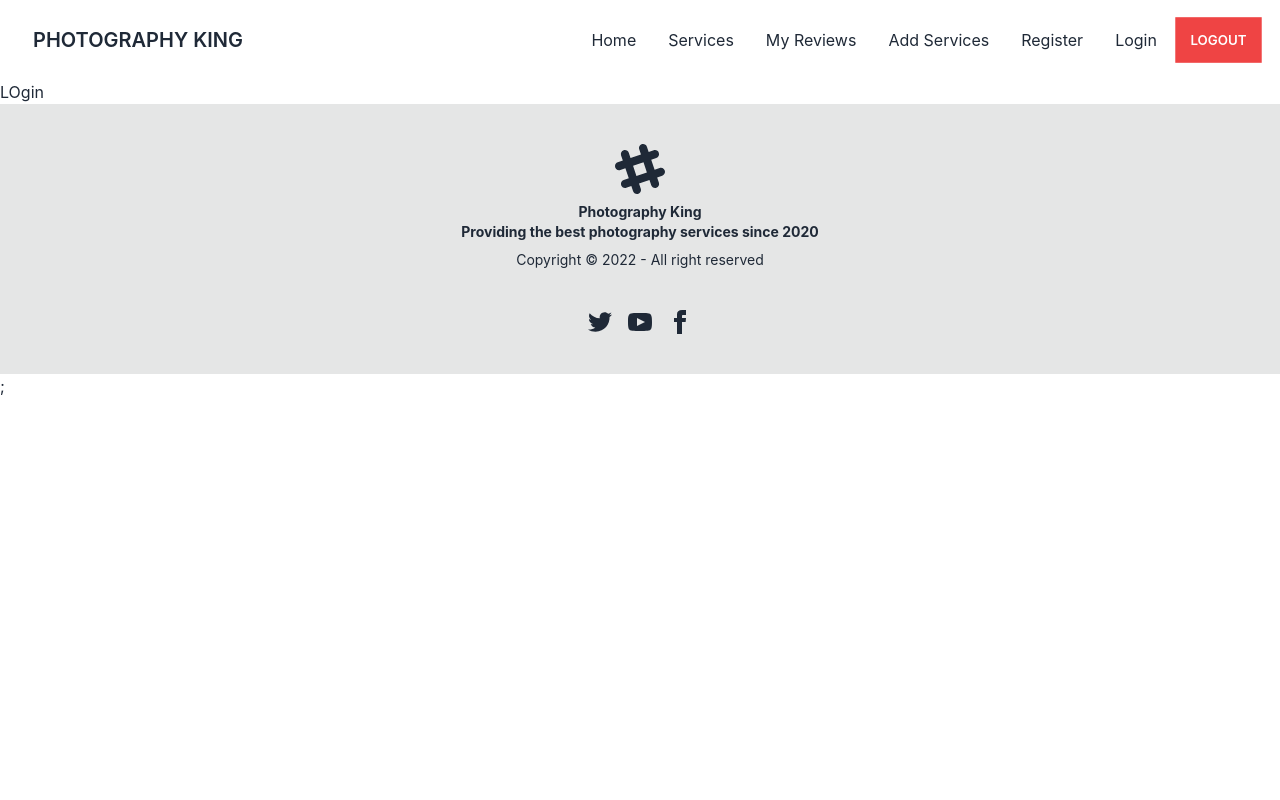
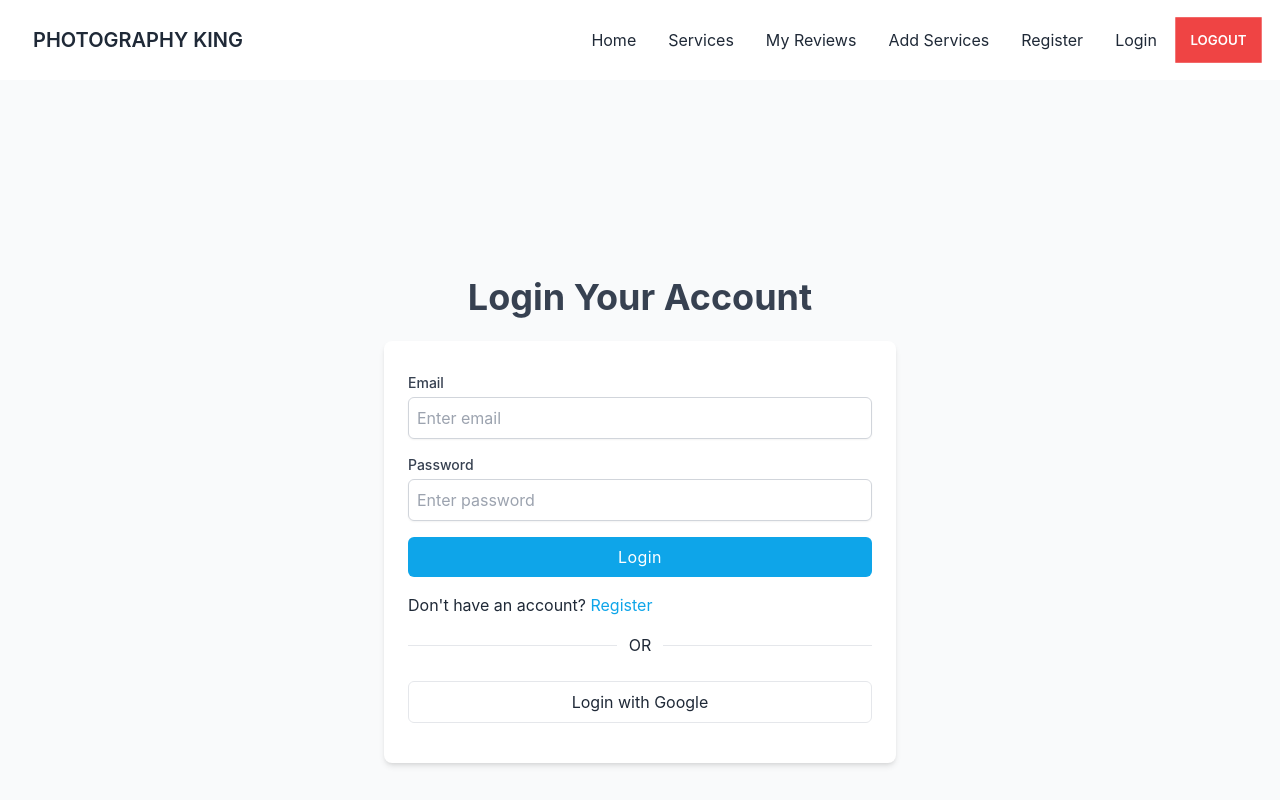
Before and after one commit to Suman-Chandra-Barman/photography_king_clientside, a React (Create React App) app: page /login in a window 1280 px wide. Shown: the top 800 px of the page. Built offline with nearby package versions, Linux system fonts and the light colour scheme.

Commit message:
login page design done

```diff
--- a/src/pages/Login/Login.jsx
+++ b/src/pages/Login/Login.jsx
@@ -1,9 +1,90 @@
 import React from "react";
+import { Link } from "react-router-dom";
 
 const Login = () => {
+  const handleLogin = (e) => {
+    e.preventDefault();
+    const form = e.target;
+    const email = form.email.value;
+    const password = form.password.value;
+
+    console.log(email, password);
+  };
+
   return (
-    <div>
-      <h3>LOgin</h3>
+    <div className="bg-gray-50 py-10">
+      <div className="flex flex-col  items-center min-h-screen pt-6 sm:justify-center sm:pt-0">
+        <div>
+          <h3 className="text-4xl font-bold text-gray-700">
+            Login Your Account
+          </h3>
+        </div>
+        <div className="w-full px-6 py-4 mt-6 overflow-hidden bg-white shadow-md sm:max-w-lg sm:rounded-lg">
+          <form onSubmit={handleLogin}>
+            <div className="mt-4">
+              <label
+                htmlFor="email"
+                className="block text-sm font-medium text-gray-700 undefined"
+              >
+                Email
+              </label>
+              <div className="flex flex-col items-start">
+                <input
+                  type="email"
+                  name="email"
+                  className="block p-2 border border-1 w-full mt-1 border-gray-300 rounded-md shadow-sm"
+                  placeholder="Enter email"
+                />
+              </div>
+            </div>
+            <div className="mt-4">
+              <label
+                htmlFor="password"
+                className="block text-sm font-medium text-gray-700 undefined"
+              >
+                Password
+              </label>
+              <div className="flex flex-col items-start">
+                <input
+                  type="password"
+                  name="password"
+                  autoComplete="true"
+                  className="block p-2 border border-1 w-full mt-1 border-gray-300 rounded-md shadow-sm"
+                  placeholder="Enter password"
+                />
+              </div>
+            </div>
+            <div className=" text-red-400"></div>
+            <div className="flex items-center mt-4">
+              <button className="w-full px-4 py-2 tracking-wide text-white transition-colors duration-200 transform bg-sky-500 rounded-md hover:bg-sky-700 focus:outline-none focus:bg-sky-500">
+                Login
+              </button>
+            </div>
+          </form>
+          <div className="mt-4 text-grey-600">
+            Don't have an account?{" "}
+            <span>
+              <Link className="text-sky-500 hover:underline" to="/register">
+                Register
+              </Link>
+            </span>
+          </div>
+          <div className="flex items-center w-full my-4">
+            <hr className="w-full" />
+            <p className="px-3 ">OR</p>
+            <hr className="w-full" />
+          </div>
+          <div className="my-6 space-y-2">
+            <button
+              aria-label="Login with Google"
+              type="button"
+              className="flex items-center justify-center w-full p-2 space-x-4 border  hover:bg-gray-700 hover:text-white rounded-md focus:ring-2 focus:ring-offset-1 dark:border-gray-400 focus:ring-violet-400"
+            >
+              <p>Login with Google</p>
+            </button>
+          </div>
+        </div>
+      </div>
     </div>
   );
 };
```
